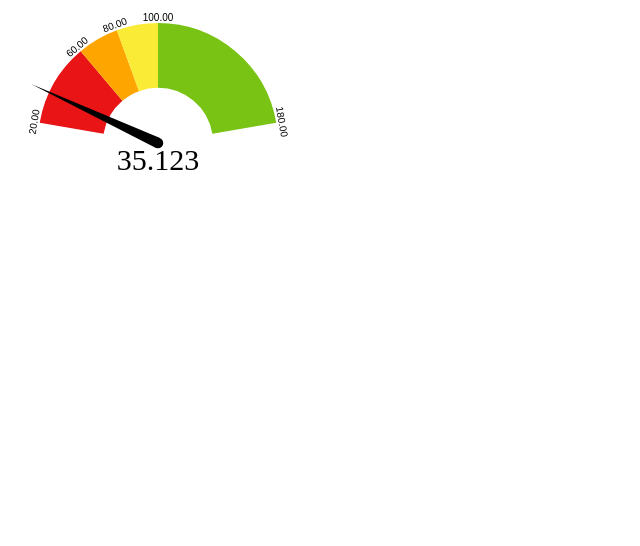
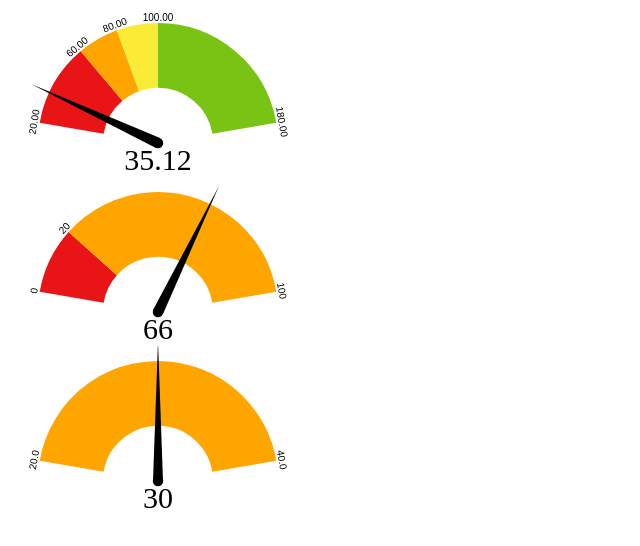
Before and after one commit to lowlander1982/opinionated-gauge, a website: page app/index.html in a window 1280 px wide. Shown: the whole page, without its empty margins (0-640 px from the left). Drawn offline with Linux system fonts and the light colour scheme.

Commit message:
General fixes

```diff
--- a/app/index.html
+++ b/app/index.html
@@ -1,5 +1,6 @@
 <html>
   <body>
+    <script src="/js/gauge.js"></script>
     <div class="gauge-container digits-2">
       <div class="container"></div>
       <div
@@ -12,7 +13,7 @@
         "
       ></div>
       <div class="refresher-always" style="display: none">
-        <div class="value">35.123</div>
+        <div class="value">35.12</div>
         <div class="ranges">
           <span class="color-#e81416">
             <span>
@@ -26,8 +27,51 @@
         </div>
       </div>
     </div>
-
-    <script src="/js/gauge.js"></script>
+    <script src="/js/custom-gauge.js"></script>
+    <div class="gauge-container digits-0">
+      <div class="container"></div>
+      <div
+        class="visible-value"
+        style="
+          display: block;
+          font-size: 30px;
+          text-align: center;
+          margin-top: -15px;
+        "
+      ></div>
+      <div class="refresher-always" style="display: none">
+        <div class="value">66</div>
+        <div class="ranges">
+          <span class="color-#e81416">
+            <span>
+              <span> 0 </span>
+            </span>
+          </span>
+          <span class="color-#ffa500">20</span>
+          <span class="color-#faeb36">100</span>
+        </div>
+      </div>
+    </div>
+    <script src="/js/custom-gauge.js"></script>
+    <div class="gauge-container digits-1">
+      <div class="container"></div>
+      <div
+        class="visible-value"
+        style="
+          display: block;
+          font-size: 30px;
+          text-align: center;
+          margin-top: -15px;
+        "
+      ></div>
+      <div class="refresher-always" style="display: none">
+        <div class="value">30</div>
+        <div class="ranges">
+          <span class="color-#ffa500">20</span>
+          <span class="color-#faeb36">40</span>
+        </div>
+      </div>
+    </div>
     <script src="/js/custom-gauge.js"></script>
   </body>
 </html>
--- a/app/js/custom-gauge.js
+++ b/app/js/custom-gauge.js
@@ -66,6 +66,7 @@
       generateGradient: true,
     };
 
+    this.gauge = new Gauge(this.target);
     this.gauge.setOptions(opts);
     this.gauge.minValue = values[0].value;
     this.gauge.maxValue = values[values.length - 1].value;
@@ -104,19 +105,19 @@
     }, 0);
   }
 
-  Array.from(document.querySelectorAll(".gauge-container")).forEach(function (
-    container
-  ) {
+  Array.from(
+    document.querySelectorAll(
+      ".gauge-container:not(.gauge-container-initialized)"
+    )
+  ).forEach(function (container) {
     const divContainer = container.querySelector(".container");
     const target = document.createElement("canvas");
     target.id = "gauge-canvas" + Date.now();
     divContainer.appendChild(target);
-    const gauge = new Gauge(target);
 
     const context = {
       container: container,
       target: target,
-      gauge: gauge,
       digits: Number(
         Array.from(container.classList)
           .filter(function (className) {
@@ -129,6 +130,7 @@
     container
       .querySelector(".refresher-always")
       .addEventListener("DOMSubtreeModified", initRanges.bind(context));
+    container.classList.add("gauge-container-initialized");
     initRanges.bind(context)();
   });
 })();
```
Also changed, not shown: README.md, build/ti-gauge.min.js (added), 1 other file.
